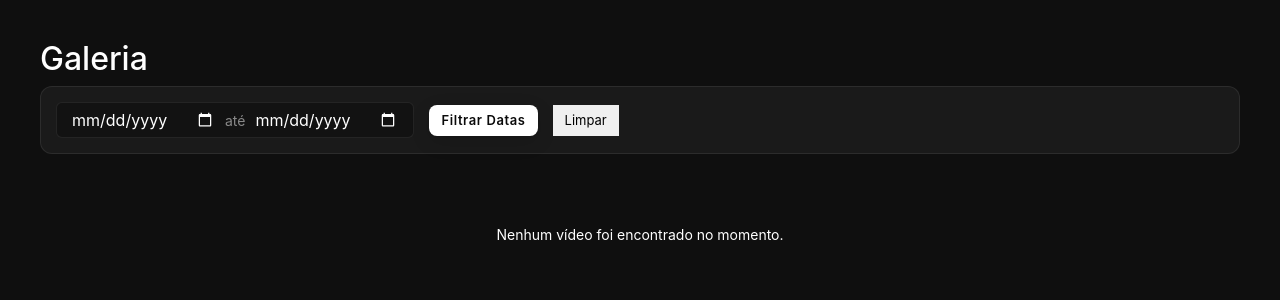
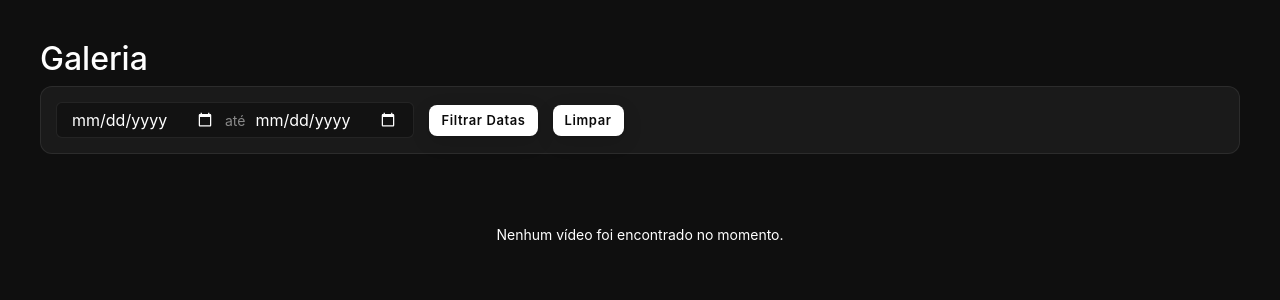
Before and after one commit to AndreCode112/api_spy_kids, a Django app: page / in a window 1280 px wide. Shown: the part 70-370 px from the top of the page. Run offline with Django 5.2, Linux system fonts and the light colour scheme; the visitor is signed in with stand-in values (Sample User, id 1); data that the repository does not hold is empty.

Commit message:
gallery.html button

```diff
--- a/videos/templates/videos/gallery.html
+++ b/videos/templates/videos/gallery.html
@@ -66,7 +66,7 @@
             <input type="date" id="endDate" class="date-input" title="Data Fim">
         </div>
         <button class="btn-action btn-sm" onclick="filterByDate()">Filtrar Datas</button>
-        <button class="btn-cancel btn-sm" onclick="clearDateFilter()">Limpar</button>
+        <button class="btn-action btn-sm" onclick="clearDateFilter()">Limpar</button>
     </div>
 
     <div id="video-list-container">
```
